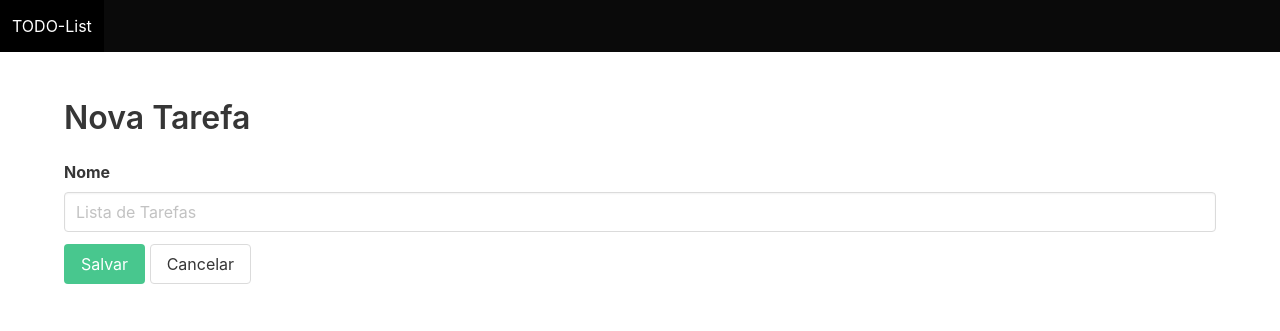
After one commit to Durvaks/todo-list-learn, a Node server app: page /checklists/2/tasks/new in a window 1280 px wide. The commit adds this page. Shown: the top 331 px of the page. Run offline with Node 20, Linux system fonts and the light colour scheme; some libraries are stand-ins or nearby versions.

Commit message:
Precisa corrigir a criação de uma nova tarefa

```diff
--- a/App.js
+++ b/App.js
@@ -1,6 +1,7 @@
 const express = require('express');
 const path = require('path')
 const checklistRouter = require('./src/routes/Checklist');
+const taskRouter = require('./src/routes/Task');
 const rootRouter = require('./src/routes/index');
 const methodOverride = require('method-override');
 
@@ -18,7 +19,8 @@ app.set('view engine', 'ejs');
 
 
 app.use("/checklists", checklistRouter);
-app.use("/", rootRouter)
+app.use("/checklists", taskRouter.checklistDependent);
+app.use("/", rootRouter);
 
 app.listen(3000, ()=>{
     console.log("o servidor foi iniciado");
--- a/src/routes/Checklist.js
+++ b/src/routes/Checklist.js
@@ -38,7 +38,7 @@ router.get("/new", async(req, res)=>{
 //RETORNA ALGUMA INFORMAÇÃO AO USUARIO
 router.get("/:id", async (req, res) => {
     try{
-        let checklist = await Checklist.findById(req.params.id); //<=== Encontrar por ID no banco de dados
+        let checklist = await Checklist.findById(req.params.id).populate('tasks');
         res.status(200).render("checklists/show", {checklist: checklist});
     }catch(error){
         res.status(422).render('pages/error', {error: 'Erro ao exibir as listas'});
--- /dev/null
+++ b/src/routes/Task.js
@@ -0,0 +1,32 @@
+const express = require('express');
+const checklistDependentRoute = express.Router();
+const Checklist = require('../models/checklist');
+const Task = require('../models/task');
+
+checklistDependentRoute.get("/:id/tasks/new", async (req,res)=>{
+    try{
+        let task = Task();
+        res.status(200).render('tasks/new', {checklistId : req.params.id, task: task})
+    }catch(error){
+        res.status(422).render('pages/error', {errors: 'Erro ao carregar o formulario'});
+    }
+})
+
+checklistDependentRoute.post("/:id/tasks", async (req, res)=>{
+    let {name} = req.body.task;
+    let task = new Task({name, checklist: req.params.id})
+    try{
+        await task.save();
+        let checklist = await Checklist.findById(req.params.id);
+        checklist.task.push(task);
+        checklist.save();
+        res.redirect(`checklists/${req.params.id}`);
+    }catch(error){
+        let errors = error.errors;
+        res.status(422).render('tasks/new', {task: {...task, errors}, checklistId: req.params.id})
+    }
+})
+
+
+
+module.exports = {checklistDependent: checklistDependentRoute};
--- /dev/null
+++ b/src/views/Tasks/new.ejs
@@ -0,0 +1,24 @@
+<%- include('../layouts/header', {title: 'Nova Tarefa' })%>
+<%- include("../layouts/menu")%>
+        <section class="section">
+            <div class="container">
+                <h1 class="title size-4">Nova Tarefa</h1>
+                <form method="post" action="checklists/<%= checklistId.tasks %>">
+                    <div class="field">
+                        <label class="label">Nome</label>
+                        <div class="control">
+                            <input class="input" type="text" name="task[name]" placeholder="Lista de Tarefas"
+                                value="<%= task.name %>">
+                            <% if(task.errors && task.errors.hasOwnProperty('name')){ %>
+                                <p class="is-danger help">
+                                    <%= task.error.name.message %>
+                                </p>
+                                <% } %>
+                        </div>
+                    </div>
+                    <button type="submit" class="button is-success">Salvar</button>
+                    <a href="/checklists/<%= checklistId %>" class="button">Cancelar</a>
+                </form>
+            </div>
+        </section>
+<%- include("../layouts/footer")%>
--- a/src/views/checklists/show.ejs
+++ b/src/views/checklists/show.ejs
@@ -8,7 +8,7 @@
                         <h1 class="title size-4">Minha lista de tarefas</h1>
                     </div>
                     <div class="column is-one-fifth">
-                        <a href="add-task.html" class="button is-success is-small">Nova Tarefa</a>
+                        <a href="/checklists/<%= checklist._id%>/tasks/new" class="button is-success is-small">Nova Tarefa</a>
                         <a href="/checklists" class="button is-small">Voltar</a>
                     </div>
                 </div>
```
